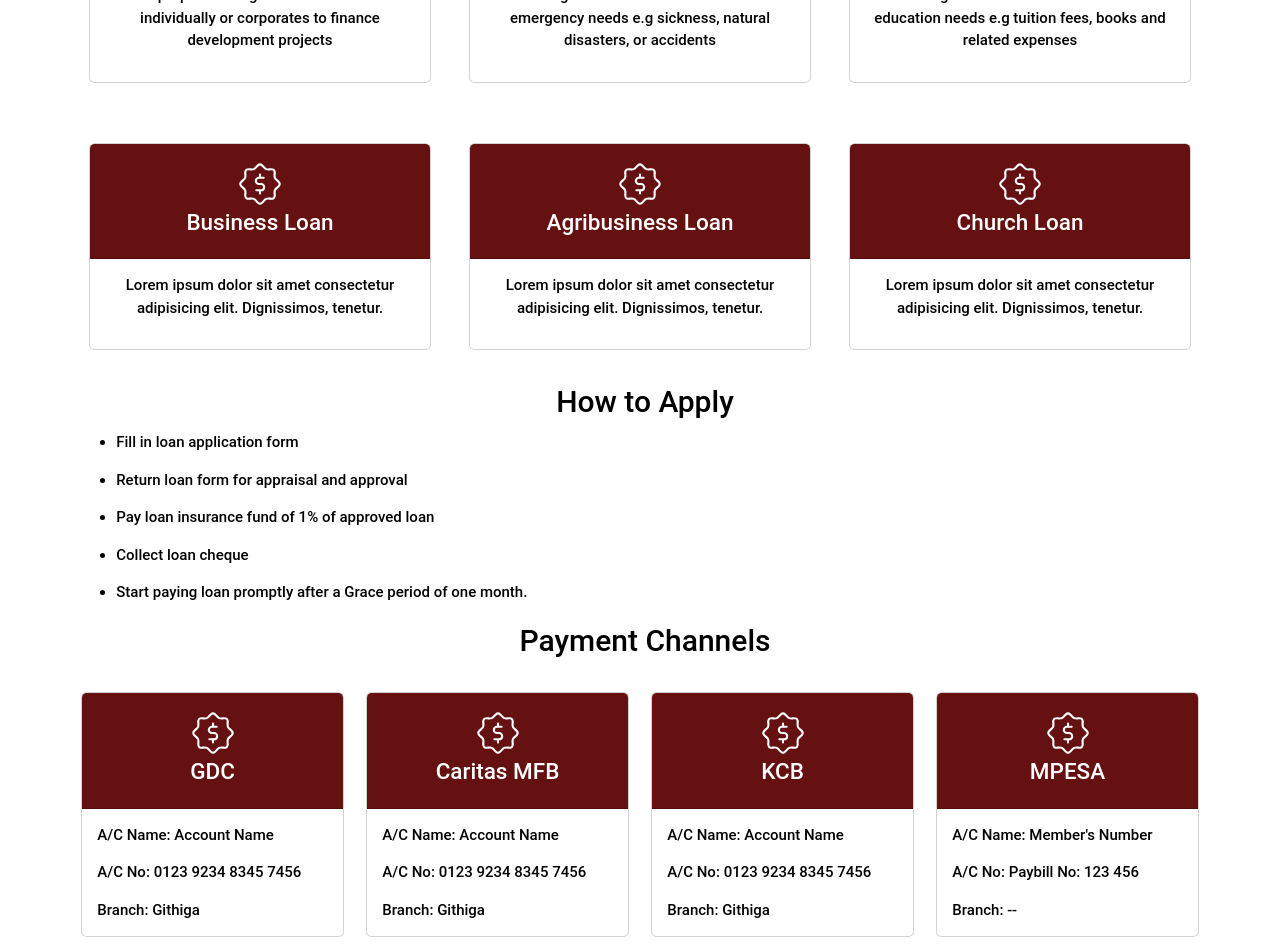
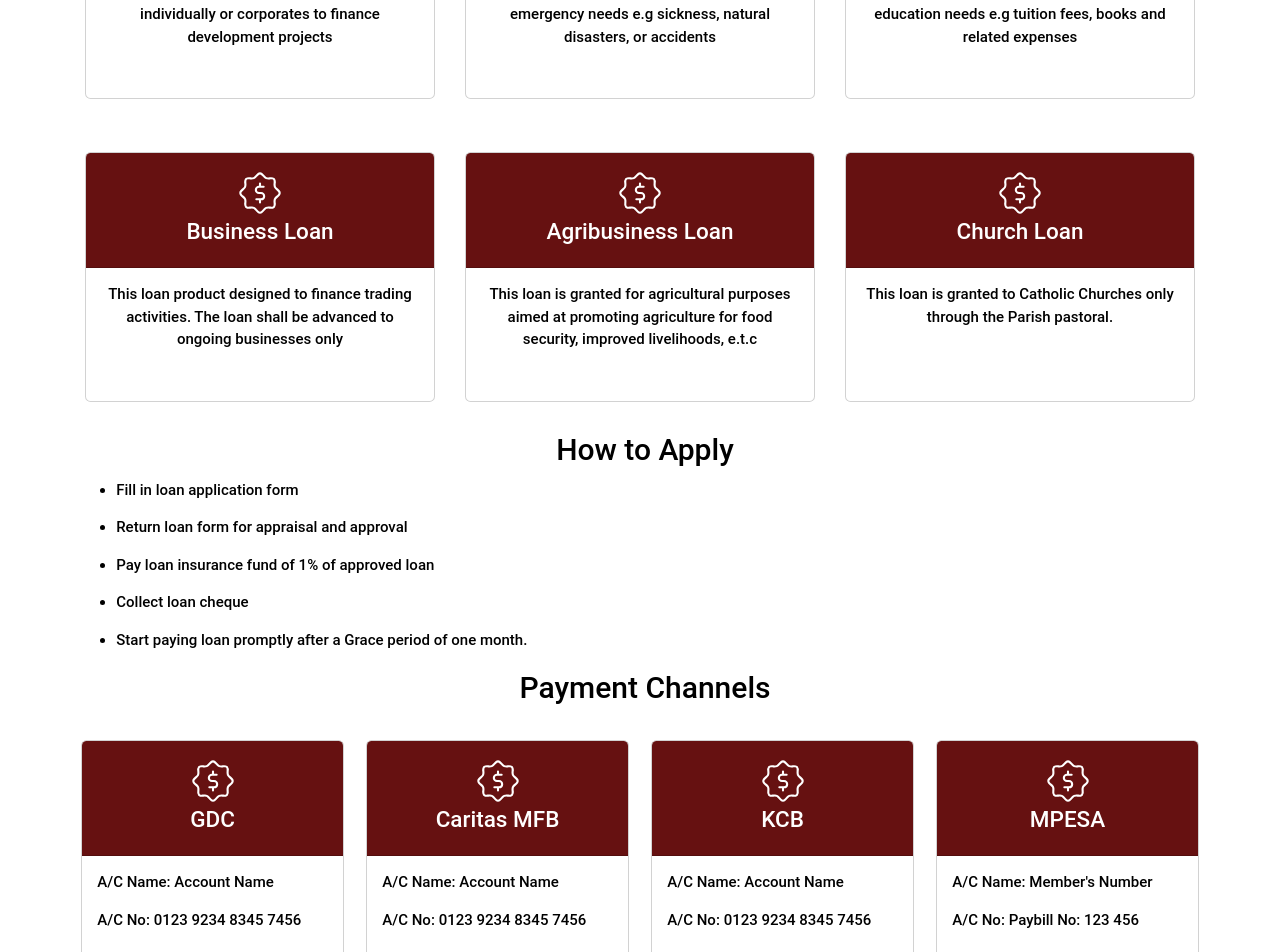
Before and after one commit to gitonga-deus/edwin_blog, a React (Vite) app: page /#/products in a window 1280 px wide. Shown: the part 360-1312 px from the top of the page. Built offline with nearby package versions, Linux system fonts and the light colour scheme; a web font is replaced by a local one.

Commit message:
Minor changes

```diff
--- a/src/data.json
+++ b/src/data.json
@@ -71,23 +71,23 @@
 		},
 		{
 			"loanType": "Emergency Loan",
-			"description": "A loan granted to members to finance emergency needs e.g sickness, natural disasters, or accidents"
+			"description": "This loan granted to members to finance emergency needs e.g sickness, natural disasters, or accidents"
 		},
 		{
 			"loanType": "Education Loan",
-			"description": "A loan granted to members to finance education needs e.g tuition fees, books and related expenses"
+			"description": "This loan granted to members to finance education needs e.g tuition fees, books and related expenses"
 		},
 		{
 			"loanType": "Business Loan",
-			"description": "Lorem ipsum dolor sit amet consectetur adipisicing elit. Dignissimos, tenetur."
+			"description": "This loan product designed to finance trading activities. The loan shall be advanced to ongoing businesses only"
 		},
 		{
 			"loanType": "Agribusiness Loan",
-			"description": "Lorem ipsum dolor sit amet consectetur adipisicing elit. Dignissimos, tenetur."
+			"description": "This loan is granted for agricultural purposes aimed at promoting agriculture for food security, improved livelihoods, e.t.c"
 		},
 		{
 			"loanType": "Church Loan",
-			"description": "Lorem ipsum dolor sit amet consectetur adipisicing elit. Dignissimos, tenetur."
+			"description": "This loan is granted to Catholic Churches only through the Parish pastoral."
 		}
 	],
 	"loanApplication": [
@@ -101,26 +101,22 @@
 		{
 			"name": "GDC",
 			"accountName": "Account Name",
-			"accountNumber": "0123 9234 8345 7456",
-			"branch": "Githiga"
+			"accountNumber": "0123 9234 8345 7456"
 		},
 		{
 			"name": "Caritas MFB",
 			"accountName": "Account Name",
-			"accountNumber": "0123 9234 8345 7456",
-			"branch": "Githiga"
+			"accountNumber": "0123 9234 8345 7456"
 		},
 		{
 			"name": "KCB",
 			"accountName": "Account Name",
-			"accountNumber": "0123 9234 8345 7456",
-			"branch": "Githiga"
+			"accountNumber": "0123 9234 8345 7456"
 		},
 		{
 			"name": "MPESA",
 			"accountName": "Member's Number",
-			"accountNumber": "Paybill No: 123 456",
-			"branch": "--"
+			"accountNumber": "Paybill No: 123 456"
 		}
 	]
 }
--- a/src/pages/Products.jsx
+++ b/src/pages/Products.jsx
@@ -10,9 +10,9 @@
 const Item = ({ product }) => {
 	return (
 		<Col className="my-4" sm={4}>
-			<div className="p-2 text-center">
+			<div className="p-1 text-center">
 				<Card style={{
-					height: "auto"
+					height: "250px"
 				}}>
 
 					<CardHeader className="p-3 text-center" style={{ backgroundColor: "#661111", color: "#fff" }}>
@@ -32,8 +32,8 @@
 
 	const renderProducts = () => {
 		let result = [];
-		products.map((product, index) => {
-			result.push(<Item key={index} product={product} />)
+		products.map((product, i) => {
+			result.push(<Item key={i} product={product} />)
 		})
 		return result;
 	};
@@ -54,9 +54,9 @@
 
 	const renderPaymentChannel = () => {
 		let result = [];
-		paymentChannels.map((channel, index) => {
+		paymentChannels.map((channel, idx) => {
 			result.push(
-				<Col className="my-4" sm={3}>
+				<Col className="my-4" sm={3} key={idx}>
 					<Card style={{
 						height: "auto"
 					}}>
@@ -67,7 +67,6 @@
 						<div className="p-3">
 							<p>A/C Name: {channel.accountName}</p>
 							<p>A/C No: {channel.accountNumber}</p>
-							<span>Branch: {channel.branch}</span>
 						</div>
 					</Card>
 				</Col>
```
